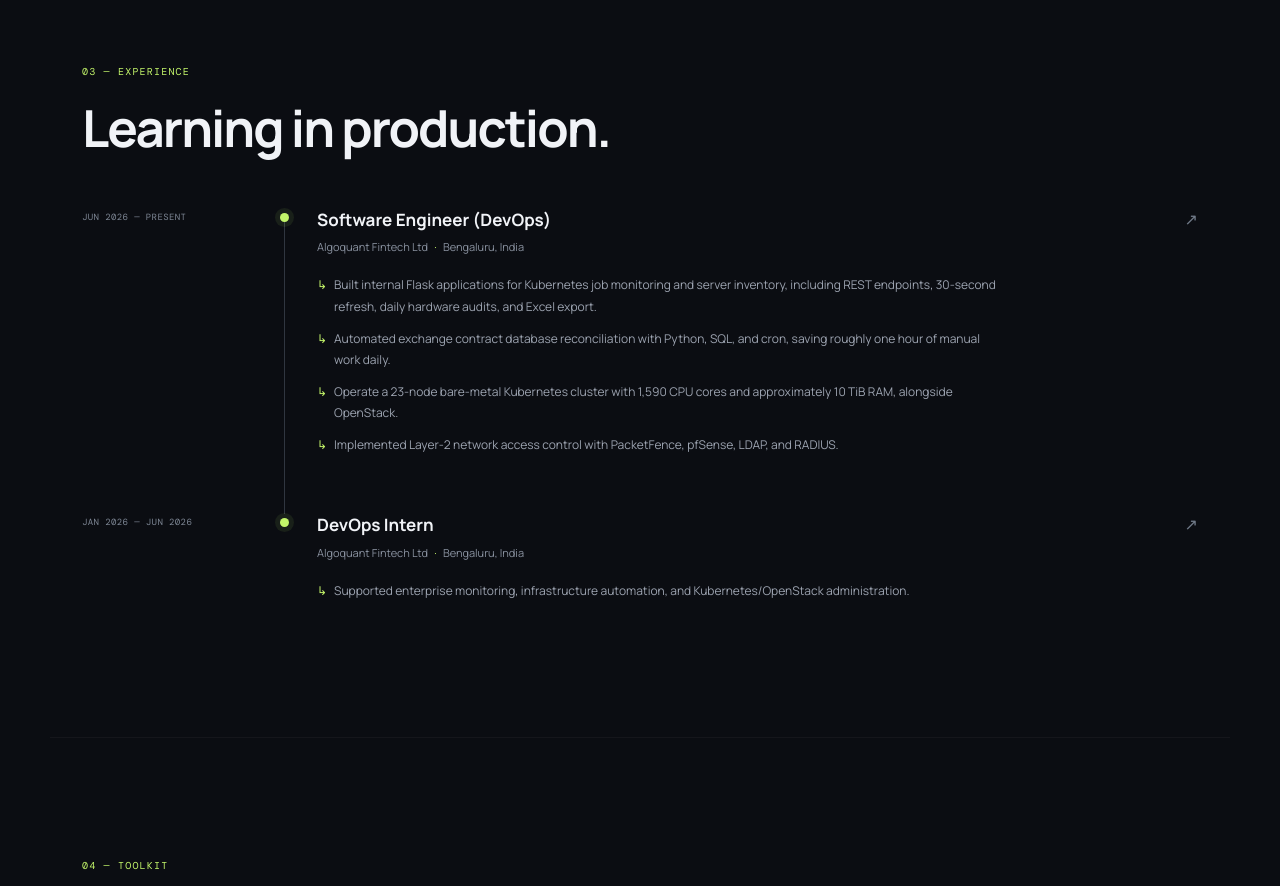
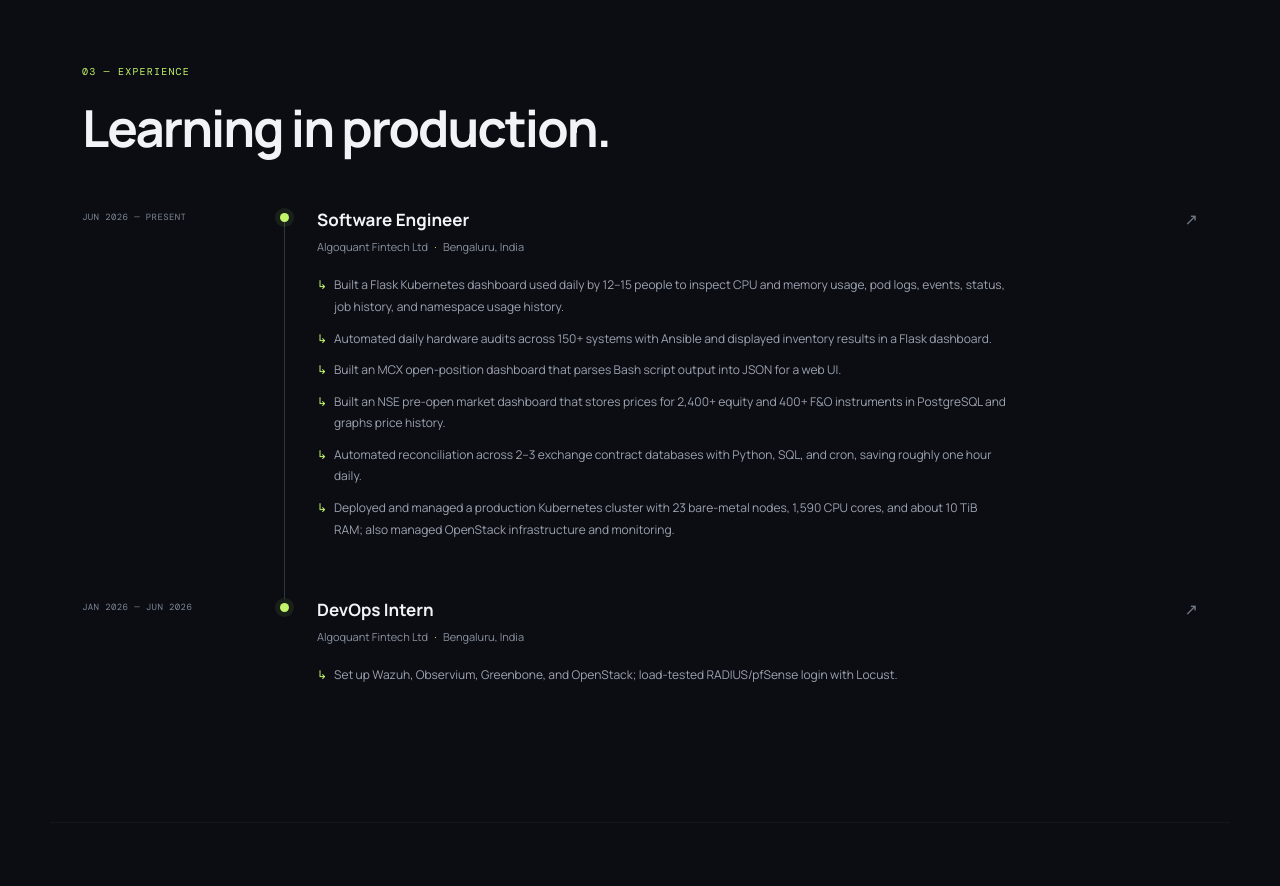
Before and after one commit to shivamkachawar/shivam-portfolio, a Flask app: page / in a window 1280 px wide. Shown: the part 3000-3886 px from the top of the page. Run offline with Flask 3, Linux system fonts and the light colour scheme.

Commit message:
Update portfolio with latest resume details

```diff
--- a/app.py
+++ b/app.py
@@ -6,12 +6,13 @@ app = Flask(__name__)
 PROFILE = {
     "name": "Shivam Kachawar",
     "role": "Software Engineer · Backend & Systems",
-    "location": "Bengaluru, India",
+    "location": "Bangalore, Karnataka, India",
     "email": "shivamkachawar@gmail.com",
     "phone": "+91 91468 37144",
     "summary": (
-        "I build reliable backend systems, event-driven services, and performance-conscious "
-        "infrastructure. My work spans Java, Go, Python, distributed systems, and production platforms."
+        "Software Engineer building backend applications in Java, Spring Boot, Go, and Python. "
+        "Experienced with Kafka-based job execution, PostgreSQL-backed services, Flask dashboards, "
+        "and production infrastructure."
     ),
     "education": "B.Tech, Computer Science & Engineering",
     "college": "SGGS Institute of Engineering & Technology, Nanded",
@@ -74,27 +75,29 @@ PROJECTS = [
 
 EXPERIENCE = [
     {
-        "period": "JUN 2026 — PRESENT", "role": "Software Engineer (DevOps)",
+        "period": "JUN 2026 — PRESENT", "role": "Software Engineer",
         "company": "Algoquant Fintech Ltd", "location": "Bengaluru, India",
         "points": [
-            "Built internal Flask applications for Kubernetes job monitoring and server inventory, including REST endpoints, 30-second refresh, daily hardware audits, and Excel export.",
-            "Automated exchange contract database reconciliation with Python, SQL, and cron, saving roughly one hour of manual work daily.",
-            "Operate a 23-node bare-metal Kubernetes cluster with 1,590 CPU cores and approximately 10 TiB RAM, alongside OpenStack.",
-            "Implemented Layer-2 network access control with PacketFence, pfSense, LDAP, and RADIUS."
+            "Built a Flask Kubernetes dashboard used daily by 12–15 people to inspect CPU and memory usage, pod logs, events, status, job history, and namespace usage history.",
+            "Automated daily hardware audits across 150+ systems with Ansible and displayed inventory results in a Flask dashboard.",
+            "Built an MCX open-position dashboard that parses Bash script output into JSON for a web UI.",
+            "Built an NSE pre-open market dashboard that stores prices for 2,400+ equity and 400+ F&O instruments in PostgreSQL and graphs price history.",
+            "Automated reconciliation across 2–3 exchange contract databases with Python, SQL, and cron, saving roughly one hour daily.",
+            "Deployed and managed a production Kubernetes cluster with 23 bare-metal nodes, 1,590 CPU cores, and about 10 TiB RAM; also managed OpenStack infrastructure and monitoring."
         ]
     },
     {
         "period": "JAN 2026 — JUN 2026", "role": "DevOps Intern",
         "company": "Algoquant Fintech Ltd", "location": "Bengaluru, India",
-        "points": ["Supported enterprise monitoring, infrastructure automation, and Kubernetes/OpenStack administration."]
+        "points": ["Set up Wazuh, Observium, Greenbone, and OpenStack; load-tested RADIUS/pfSense login with Locust."]
     }
 ]
 
 SKILLS = {
-    "Languages": ["Java", "Go", "Python", "SQL"],
+    "Languages": ["Java", "Go", "Python"],
     "Backend & Messaging": ["Spring Boot", "REST APIs", "Apache Kafka", "Redis", "JWT", "OAuth 2.0"],
     "Databases": ["PostgreSQL", "MySQL", "Firebase"],
-    "Systems & Cloud": ["Linux", "Kubernetes", "OpenStack", "Docker", "Git", "TCP/IP"],
+    "Systems & Cloud": ["Linux", "Kubernetes", "OpenStack", "Docker", "Git"],
     "Computer Science": ["Data Structures & Algorithms", "System Design", "OOP", "DBMS", "Operating Systems", "Computer Networks"],
 }
 
--- a/templates/index.html
+++ b/templates/index.html
@@ -25,7 +25,7 @@
   <main>
     <section class="hero section" id="home">
       <div class="hero-copy reveal">
-        <div class="eyebrow"><span class="pulse"></span> OPEN TO SOFTWARE ENGINEERING OPPORTUNITIES</div>
+        <div class="eyebrow"><span class="pulse"></span> SOFTWARE ENGINEER · BACKEND & INFRASTRUCTURE</div>
         <h1 class="name-heading">Shivam<br><span class="name-last">Kachawar<span class="accent">.</span></span></h1><div class="hero-tagline">I build systems that <span class="gradient-text">scale.</span></div>
         <p class="hero-sub">Software engineer focused on backend architecture, distributed systems, and the details that make software fast and dependable.</p>
         <div class="hero-actions">
```
Also changed, not shown: README.md, 1 other file.
